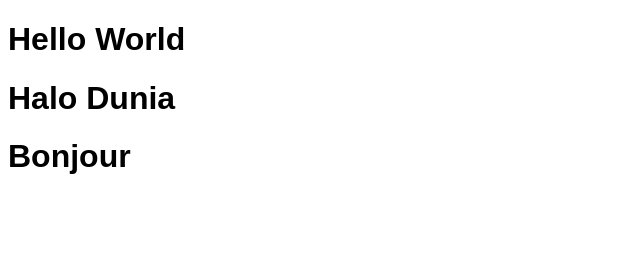
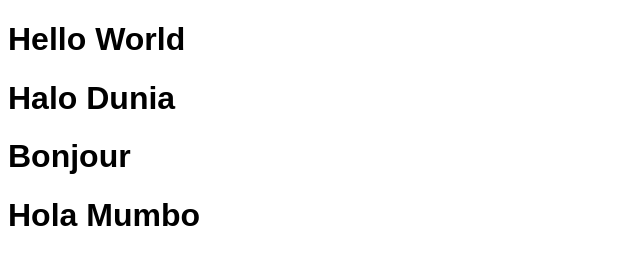
Before and after one commit to Raditya-QiWi/repo-magang-radit, a plain HTML site: page index.html in a window 1280 px wide. Shown: the whole page, without its empty margins (0-640 px from the left). Drawn offline with Linux system fonts and the light colour scheme.

Commit message:
Tambah Lagi

```diff
--- a/index.html
+++ b/index.html
@@ -8,5 +8,6 @@
         <h1>Hello World</h1>
         <h1>Halo Dunia</h1>
         <h1>Bonjour</h1>
+        <h1>Hola Mumbo</h1>
     </body>
 </html>
```
